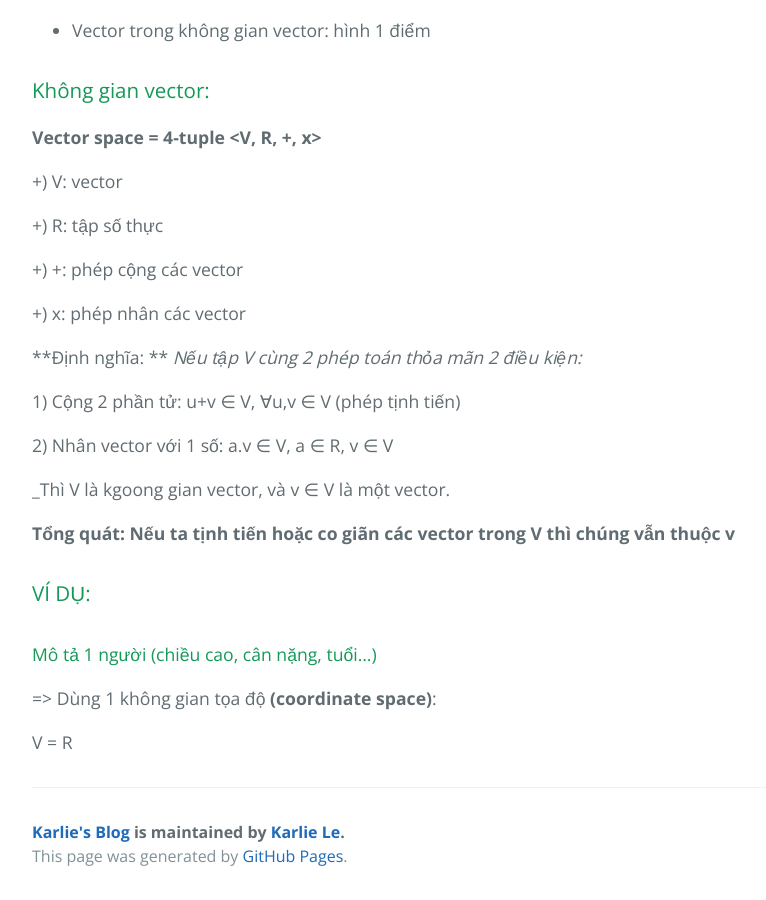
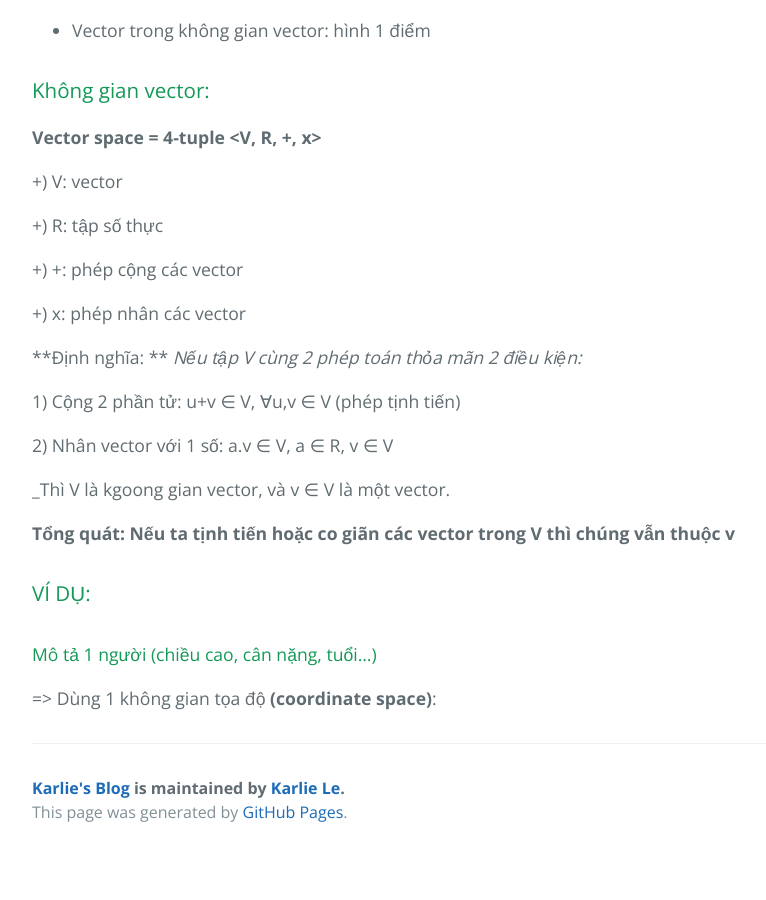
Before and after one commit to karliele/1st-repo, a Jekyll site: the page built from MathAIR'19.01[3].md, in a window 1280 px wide and 900 px high, scrolled down 651 px. Shown: the whole window, without its empty margins (192-958 px from the left). Built offline with Jekyll 4.4.1, drawn with Linux system fonts in a browser that asks for light colours; our own code applies the rules of GitHub Pages for plain Markdown files; after the commit the page ends 1507 px from its top, so only the background shows below that.

```diff
--- a/MathAIR'19.01[3].md
+++ b/MathAIR'19.01[3].md
@@ -31,5 +31,3 @@ _Thì V là kgoong gian vector, và v ∈ V là một vector.
 ### VÍ DỤ:
 #### Mô tả 1 người (chiều cao, cân nặng, tuổi...)
 => Dùng 1 không gian tọa độ **(coordinate space)**:
-
-V = R
```
